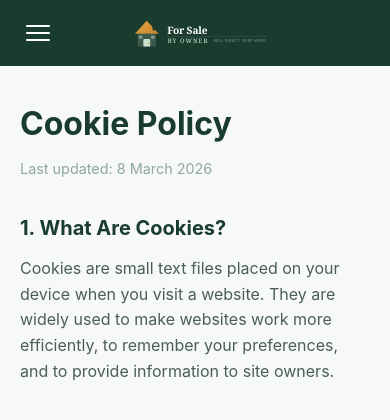
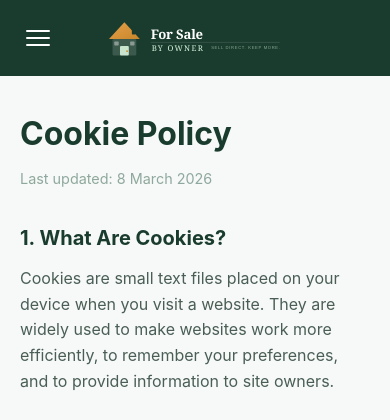
Before and after one commit to Comm4nd0/For-Sale-By-Owner, a Django app: page /cookies/ in a window 390 px wide. Shown: the top 420 px of the page. Run offline with Django 5.2, Linux system fonts and the light colour scheme.

Commit message:
Make header logo bigger and show house icon in drawer menu
- Header logo SVG height: 44px → 56px (desktop), 34px → 44px (mobile)
- Drawer menu header: replaced "For Sale By Owner" text with house icon SVG

Co-Authored-By: Claude Opus 4.6 <noreply@anthropic.com>

```diff
--- a/templates/base.html
+++ b/templates/base.html
@@ -19,7 +19,7 @@
         header { background: #1A3C2E; color: white; padding: 1rem 0; }
         header .container { display: flex; justify-content: space-between; align-items: center; }
         header .logo a { display: flex; align-items: center; text-decoration: none; }
-        header .logo svg { height: 44px; width: auto; }
+        header .logo svg { height: 56px; width: auto; }
         nav { display: flex; align-items: center; }
         nav a { color: rgba(255,255,255,0.85); text-decoration: none; margin-left: 1.5rem; font-size: 0.95rem; }
         nav a:hover { color: white; }
@@ -33,7 +33,7 @@
         .nav-overlay { display: none; position: fixed; inset: 0; background: rgba(0,0,0,0.45); z-index: 999; }
         .nav-overlay.open { display: block; }
         @media (max-width: 768px) {
-            header .logo svg { height: 34px; }
+            header .logo svg { height: 44px; }
             .hamburger { display: flex; }
             nav .nav-links {
                 position: fixed; top: 0; left: 0; bottom: 0; width: 270px;
@@ -50,7 +50,8 @@
                 background: none; border: none; color: rgba(255,255,255,0.7); font-size: 1.5rem; cursor: pointer; padding: 0.2rem 0.4rem; line-height: 1;
             }
             nav .nav-links .nav-drawer-header .nav-close:hover { color: white; }
-            nav .nav-links .nav-drawer-header .nav-brand { color: white; font-family: Georgia, 'Times New Roman', serif; font-size: 1.1rem; font-weight: 700; text-decoration: none; }
+            nav .nav-links .nav-drawer-header .nav-brand { display: flex; align-items: center; text-decoration: none; }
+            nav .nav-links .nav-drawer-header .nav-brand svg { height: 36px; width: auto; }
             nav .nav-links a { margin: 0; padding: 0.85rem 1.25rem; font-size: 1rem; border-bottom: 1px solid rgba(255,255,255,0.06); display: block; }
             nav .nav-links a:hover { background: rgba(255,255,255,0.08); }
         }
@@ -127,7 +128,17 @@
             <nav id="main-nav" role="navigation" aria-label="Main navigation">
                 <div class="nav-links" id="nav-links">
                     <div class="nav-drawer-header">
-                        <a href="/" class="nav-brand">For Sale By Owner</a>
+                        <a href="/" class="nav-brand">
+                            <svg xmlns="http://www.w3.org/2000/svg" viewBox="5 10 80 85" width="40" height="40">
+                                <rect x="18" y="52" width="54" height="38" rx="3" fill="#FFFFFF" opacity="0.15"/>
+                                <polygon points="45,14 80,52 10,52" fill="url(#rg2)"/>
+                                <rect x="35" y="68" width="20" height="22" rx="2.5" fill="#D8F3DC" opacity="0.9"/>
+                                <circle cx="51" cy="80" r="2" fill="#C9872A"/>
+                                <rect x="22" y="58" width="10" height="9" rx="1.5" fill="#FFFFFF" opacity="0.4"/>
+                                <rect x="58" y="58" width="10" height="9" rx="1.5" fill="#FFFFFF" opacity="0.4"/>
+                                <rect x="62" y="24" width="8" height="18" rx="1.5" fill="#1A3C2E"/>
+                            </svg>
+                        </a>
                         <button class="nav-close" id="nav-close-btn" aria-label="Close menu">&times;</button>
                     </div>
                     <a href="/">Home</a>
```
